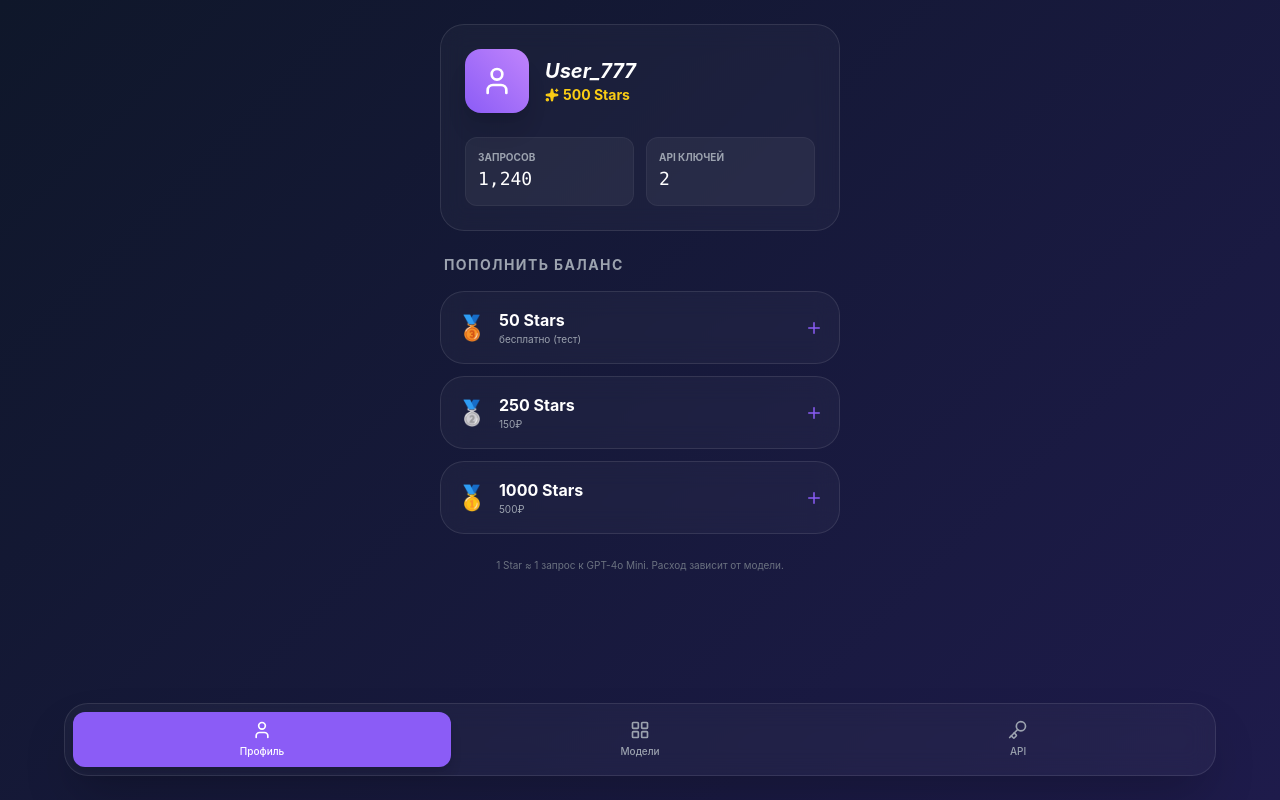
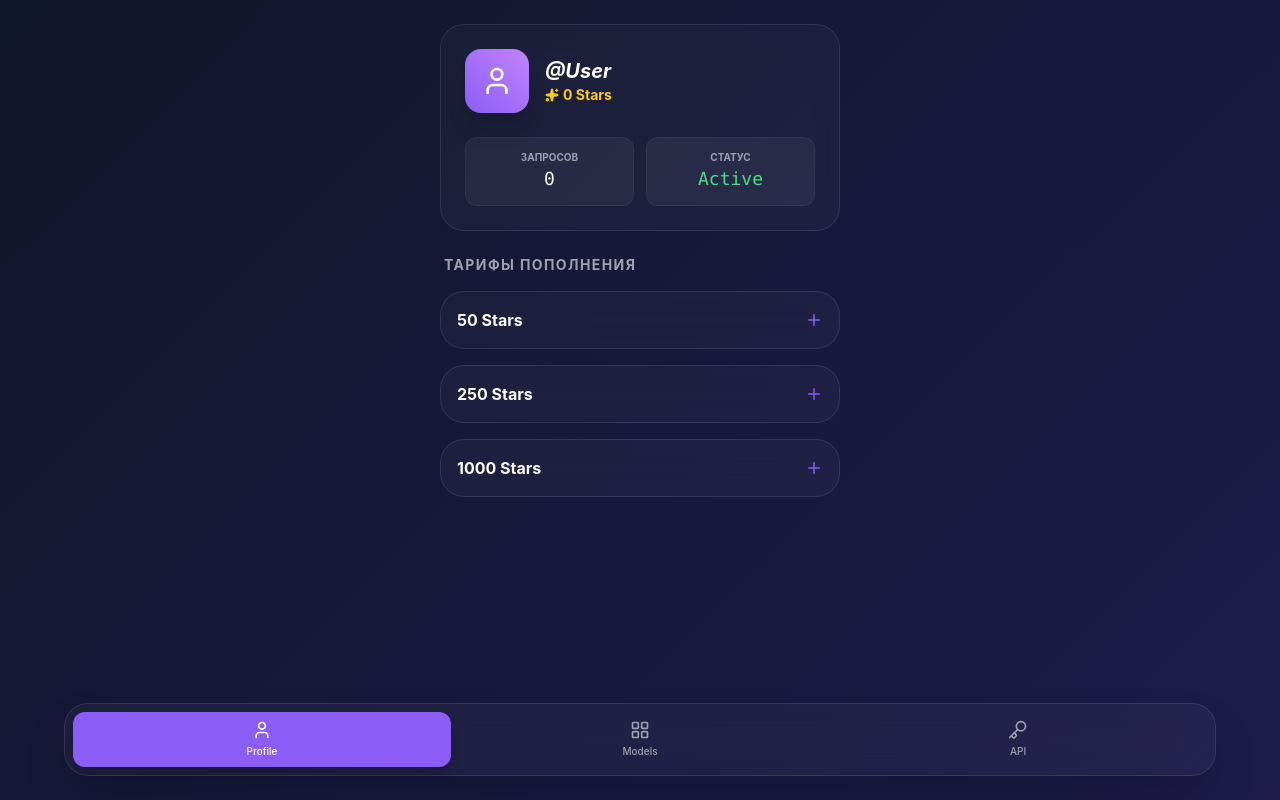
Before and after one commit to Kazeduun889/git-init-git-add-.-git-commit--m-Initial-commit-, a React (Vite) app: page / in a window 1280 px wide. Built offline with nearby package versions, Linux system fonts and the light colour scheme.

Commit message:
Added Supabase and full design

```diff
--- a/package.json
+++ b/package.json
@@ -10,6 +10,7 @@
     "preview": "vite preview"
   },
   "dependencies": {
+    "@supabase/supabase-js": "^2.104.0",
     "axios": "^1.15.2",
     "framer-motion": "^12.38.0",
     "lucide-react": "^1.8.0",
--- a/src/App.jsx
+++ b/src/App.jsx
@@ -1,246 +1,174 @@
 import React, { useState, useEffect } from 'react';
-import { User, LayoutGrid, Key, Sparkles } from 'lucide-react';
-import { Copy, Plus, Trash2, ShieldCheck, Key as KeyIcon } from 'lucide-react';
+import { User, LayoutGrid, Key, Sparkles, Copy, Plus, Trash2, ShieldCheck, Key as KeyIcon } from 'lucide-react';
+import { motion, AnimatePresence } from 'framer-motion';
+import { supabase } from './supabaseClient';
 
-// Импортируем будущие компоненты (пока создадим их внутри)
-const ProfileView = () => {
-  const [stars, setStars] = useState(500);
-
-  // Список тарифов (пакеты звезд)
-  const PACKS = [
-    { amount: 50, price: 'бесплатно (тест)', icon: '🥉' },
-    { amount: 250, price: '150₽', icon: '🥈' },
-    { amount: 1000, price: '500₽', icon: '🥇' },
+const AI_MODELS = [
+  { id: 'gpt-4o-mini', name: 'GPT-4o Mini', provider: 'OpenAI', type: 'Chat', price: '1 ⭐', icon: '⚡' },
+  { id: 'claude-3-haiku', name: 'Claude Haiku', provider: 'Anthropic', type: 'Chat', price: '1 ⭐', icon: '🎨' },
+  { id: 'gemini-flash', name: 'Gemini 1.5 Flash', provider: 'Google', type: 'Fast', price: '0.5 ⭐', icon: '💎' },
+  { id: 'llama-3-8b', name: 'Llama 3.1 8B', provider: 'Meta', type: 'Open', price: '0.2 ⭐', icon: '🦙' },
 ];
 
-  return (
+// --- Views ---
+
+const ProfileView = ({ userData }) => (
   <div className="p-6 space-y-6 animate-in fade-in duration-500 pb-24">
-      {/* Карточка профиля */}
     <div className="glass-card p-6 border-accent/20 bg-accent/5">
       <div className="flex items-center gap-4 mb-6">
         <div className="w-16 h-16 bg-gradient-to-tr from-accent to-purple-400 rounded-2xl flex items-center justify-center shadow-xl">
           <User size={32} className="text-white" />
         </div>
         <div>
-            <h2 className="text-xl font-bold italic">User_777</h2>
+          <h2 className="text-xl font-bold italic">@{userData?.username || 'User'}</h2>
           <div className="flex items-center gap-1 text-yellow-400">
             <Sparkles size={14} fill="currentColor" />
-              <span className="text-sm font-bold">{stars} Stars</span>
+            <span className="text-sm font-bold">{userData?.stars_balance || 0} Stars</span>
           </div>
         </div>
       </div>
-
-        {/* Мини-статистика */}
       <div className="grid grid-cols-2 gap-3">
         <div className="bg-white/5 p-3 rounded-xl border border-white/5">
-            <p className="text-[10px] text-gray-400 uppercase font-bold">Запросов</p>
-            <p className="text-lg font-mono">1,240</p>
+          <p className="text-[10px] text-gray-400 uppercase font-bold text-center">Запросов</p>
+          <p className="text-lg font-mono text-center">0</p>
         </div>
         <div className="bg-white/5 p-3 rounded-xl border border-white/5">
-            <p className="text-[10px] text-gray-400 uppercase font-bold">API Ключей</p>
-            <p className="text-lg font-mono">2</p>
+          <p className="text-[10px] text-gray-400 uppercase font-bold text-center">Статус</p>
+          <p className="text-lg font-mono text-center text-green-400">Active</p>
         </div>
       </div>
     </div>
-
-      {/* Пополнение баланса */}
     <div className="space-y-4">
-        <h3 className="text-sm font-bold text-gray-400 uppercase tracking-widest px-1">Пополнить баланс</h3>
-        <div className="grid gap-3">
-          {PACKS.map((pack) => (
-            <button
-              key={pack.amount}
-              className="glass-card p-4 flex items-center justify-between hover:bg-white/5 transition-all active:scale-[0.98] border-white/5 hover:border-accent/30"
-              onClick={() => setStars(stars + pack.amount)} // Пока просто имитируем
-            >
-              <div className="flex items-center gap-3">
-                <span className="text-2xl">{pack.icon}</span>
-                <div className="text-left">
-                  <p className="font-bold">{pack.amount} Stars</p>
-                  <p className="text-[10px] text-gray-400">{pack.price}</p>
-                </div>
-              </div>
+      <h3 className="text-sm font-bold text-gray-400 uppercase tracking-widest px-1">Тарифы пополнения</h3>
+      {[50, 250, 1000].map(amt => (
+        <button key={amt} className="w-full glass-card p-4 flex justify-between items-center hover:bg-white/5 transition-all">
+          <span className="font-bold">{amt} Stars</span>
           <Plus size={18} className="text-accent" />
         </button>
       ))}
     </div>
   </div>
-
-      <p className="text-[10px] text-center text-gray-500">
-        1 Star ≈ 1 запрос к GPT-4o Mini. Расход зависит от модели.
-      </p>
-    </div>
 );
-};
-
-// Данные моделей (позже вынесем в отдельный файл или API)
-const AI_MODELS = [
-  { id: 'gpt-4o-mini', name: 'GPT-4o Mini', provider: 'OpenAI', type: 'Chat', price: 'Cheap', icon: '⚡' },
-  { id: 'claude-3-haiku', name: 'Claude Haiku', provider: 'Anthropic', type: 'Chat', price: 'Cheap', icon: '🎨' },
-  { id: 'gemini-flash', name: 'Gemini 1.5 Flash', provider: 'Google', type: 'Fast', price: 'Free-ish', icon: '💎' },
-  { id: 'llama-3-8b', name: 'Llama 3.1 8B', provider: 'Meta', type: 'Open', price: 'Cheap', icon: '🦙' },
-];
 
 const ModelsView = () => (
-  <div className="p-6 space-y-6 animate-in slide-in-from-bottom-4 duration-500 pb-20">
-    <div className="flex justify-between items-end">
-      <div>
-        <h2 className="text-2xl font-bold">Нейросети</h2>
-        <p className="text-gray-400 text-sm">Выберите подходящую модель</p>
-      </div>
-      <div className="bg-accent/20 text-accent text-xs px-3 py-1 rounded-full border border-accent/30 font-medium">
-        {AI_MODELS.length} Доступно
-      </div>
-    </div>
-
-    <div className="grid gap-4">
+  <div className="p-6 space-y-4 pb-24 animate-in slide-in-from-bottom-4">
+    <h2 className="text-2xl font-bold mb-4 italic">Available Models</h2>
     {AI_MODELS.map((model) => (
       <div key={model.id} className="glass-card p-4 flex items-center justify-between group active:scale-[0.98] transition-all">
         <div className="flex items-center gap-4">
-            <div className="w-12 h-12 bg-white/5 rounded-2xl flex items-center justify-center text-2xl shadow-inner border border-white/10 group-hover:border-accent/50 transition-colors">
+          <div className="w-12 h-12 bg-white/5 rounded-2xl flex items-center justify-center text-2xl border border-white/10 group-hover:border-accent/50 transition-colors">
             {model.icon}
           </div>
           <div>
-              <h3 className="font-bold text-white tracking-wide">{model.name}</h3>
-              <div className="flex gap-2 mt-1">
-                <span className="text-[10px] bg-white/5 px-2 py-0.5 rounded text-gray-400 uppercase font-bold tracking-wider italic">
-                  {model.provider}
-                </span>
-                <span className="text-[10px] text-green-400 font-medium">
-                   ● {model.price}
-                </span>
+            <h3 className="font-bold text-white">{model.name}</h3>
+            <div className="flex gap-2 mt-1 items-center">
+              <span className="text-[9px] bg-accent/20 text-accent px-1.5 py-0.5 rounded uppercase font-black">{model.provider}</span>
+              <span className="text-[10px] text-gray-400">{model.price} / req</span>
             </div>
           </div>
         </div>
+        <Sparkles size={18} className="text-gray-600 group-hover:text-accent transition-colors" />
+      </div>
+    ))}
+  </div>
+);
 
-          <button className="p-2 bg-white/5 rounded-xl text-gray-400 hover:text-white hover:bg-accent transition-all">
-            <Sparkles size={18} />
+const ApiView = ({ tgId }) => {
+  const [keys, setKeys] = useState([]);
+
+  useEffect(() => {
+    if (tgId) fetchKeys();
+  }, [tgId]);
+
+  const fetchKeys = async () => {
+    const { data } = await supabase.from('api_keys').select('*').eq('user_id', tgId);
+    if (data) setKeys(data);
+  };
+
+  const createKey = async () => {
+    const newKeyValue = `nx_sk_${Math.random().toString(36).substring(7)}`;
+    const { data, error } = await supabase.from('api_keys').insert([
+      { user_id: tgId, key_name: `Key ${keys.length + 1}`, key_value: newKeyValue }
+    ]).select();
+    if (data) setKeys([...data, ...keys]);
+  };
+
+  return (
+    <div className="p-6 space-y-6 pb-24 animate-in slide-in-from-bottom-4">
+      <div className="flex justify-between items-center"><h2 className="text-2xl font-bold">API Access</h2><ShieldCheck className="text-green-400" /></div>
+      <button onClick={createKey} className="w-full glass-card border-dashed border-accent/40 p-4 flex items-center justify-center gap-2 text-accent hover:bg-accent/5 transition-all">
+        <Plus size={20} /> <span className="font-semibold">Generate New Key</span>
       </button>
+      <div className="space-y-4">
+        {keys.map(k => (
+          <div key={k.id} className="glass-card p-4 space-y-3">
+            <div className="flex justify-between items-start">
+              <h4 className="font-bold text-sm">{k.key_name}</h4>
+              <Trash2 size={14} className="text-gray-600" />
+            </div>
+            <div className="flex items-center justify-between bg-black/20 rounded-xl px-3 py-2 border border-white/5 font-mono text-[10px] text-accent">
+              {k.key_value} <Copy size={12} className="text-gray-500" />
+            </div>
           </div>
         ))}
       </div>
     </div>
   );
+};
 
-const ApiView = () => {
-  const [keys, setKeys] = useState([
-    { id: 1, name: 'Main Project', key: 'nx_sk_...4a2b', created: '12.05.2024' }
-  ]);
+// --- Main App Component ---
 
-  const generateKey = () => {
-    const newKey = {
-      id: Date.now(),
-      name: `Key #${keys.length + 1}`,
-      key: `nx_sk_${Math.random().toString(36).substring(7)}`,
-      created: new Date().toLocaleDateString()
-    };
-    setKeys([newKey, ...keys]);
+export default function App() {
+  const [activeTab, setActiveTab] = useState('home');
+  const [userData, setUserData] = useState(null);
+
+  useEffect(() => {
+    const tg = window.Telegram?.WebApp;
+    if (tg) {
+      tg.ready();
+      tg.expand();
+      tg.backgroundColor = '#0f172a';
+      const user = tg.initDataUnsafe?.user;
+      if (user) syncUser(user);
+    }
+  }, []);
+
+  const syncUser = async (tgUser) => {
+    let { data } = await supabase.from('profiles').select('*').eq('telegram_id', tgUser.id).single();
+    if (!data) {
+      const { data: newUser } = await supabase.from('profiles').insert([
+        { telegram_id: tgUser.id, username: tgUser.username || 'user', stars_balance: 500 }
+      ]).select().single();
+      setUserData(newUser);
+    } else {
+      setUserData(data);
+    }
   };
 
   return (
-    <div className="p-6 space-y-6 animate-in slide-in-from-bottom-4 duration-500 pb-20">
-      <div className="flex justify-between items-center">
-        <h2 className="text-2xl font-bold">API Доступ</h2>
-        <div className="p-2 bg-green-500/20 text-green-400 rounded-lg">
-          <ShieldCheck size={20} />
-        </div>
-      </div>
-
-      {/* Кнопка создания */}
-      <button
-        onClick={generateKey}
-        className="w-full glass-card border-dashed border-accent/40 p-4 flex items-center justify-center gap-2 text-accent hover:bg-accent/5 transition-all group"
-      >
-        <Plus size={20} className="group-hover:rotate-90 transition-transform" />
-        <span className="font-semibold">Создать новый API ключ</span>
-      </button>
-
-      {/* Список ключей */}
-      <div className="space-y-4">
-        <p className="text-xs text-gray-500 uppercase font-bold tracking-widest px-1">Ваши активные ключи</p>
-
-        {keys.map((k) => (
-          <div key={k.id} className="glass-card p-4 space-y-3 relative overflow-hidden group">
-            <div className="flex justify-between items-start">
-              <div>
-                <h4 className="font-bold text-sm">{k.name}</h4>
-                <p className="text-[10px] text-gray-500">{k.created}</p>
-              </div>
-              <button className="text-gray-600 hover:text-red-400 transition-colors">
-                <Trash2 size={16} />
-              </button>
-            </div>
-
-            <div className="flex items-center justify-between bg-black/20 rounded-xl px-3 py-2 border border-white/5">
-              <code className="text-xs text-accent font-mono">{k.key}</code>
-              <button className="text-gray-400 hover:text-white transition-colors">
-                <Copy size={14} />
-              </button>
-            </div>
-          </div>
-        ))}
-      </div>
-
-      {/* Инфо-блок */}
-      <div className="bg-blue-500/10 border border-blue-500/20 rounded-2xl p-4">
-        <h4 className="text-blue-400 text-sm font-bold mb-1 flex items-center gap-2">
-          <KeyIcon size={14} /> Base URL
-        </h4>
-        <code className="text-[10px] text-gray-300 break-all">
-          https://api.your-aggregator.com/v1
-        </code>
-      </div>
-    </div>
-  );
-};
-
-function App() {
-  const [activeTab, setActiveTab] = useState('home');
-
-  useEffect(() => {
-    if (window.Telegram?.WebApp) {
-      window.Telegram.WebApp.ready();
-      window.Telegram.WebApp.backgroundColor = '#0f172a';
-    }
-  }, []);
-
-  return (
-    <div className="flex flex-col h-screen max-w-md mx-auto">
-      {/* Основной контент */}
-      <main className="flex-1 overflow-y-auto pb-24">
-        {activeTab === 'home' && <ProfileView />}
+    <div className="flex flex-col h-screen max-w-md mx-auto relative overflow-hidden">
+      <main className="flex-1 overflow-y-auto">
+        {activeTab === 'home' && <ProfileView userData={userData} />}
         {activeTab === 'models' && <ModelsView />}
-        {activeTab === 'api' && <ApiView />}
+        {activeTab === 'api' && <ApiView tgId={userData?.telegram_id} />}
       </main>
 
-      {/* Нижняя навигация */}
       <nav className="fixed bottom-6 left-1/2 -translate-x-1/2 w-[90%] glass-card p-2 flex justify-between items-center z-50 shadow-2xl">
+        {[
+          { id: 'home', icon: User, label: 'Profile' },
+          { id: 'models', icon: LayoutGrid, label: 'Models' },
+          { id: 'api', icon: Key, label: 'API' }
+        ].map(tab => (
           <button
-          onClick={() => setActiveTab('home')}
-          className={`flex-1 flex flex-col items-center py-2 rounded-xl transition-all ${activeTab === 'home' ? 'bg-accent text-white shadow-lg' : 'text-gray-400'}`}
+            key={tab.id}
+            onClick={() => setActiveTab(tab.id)}
+            className={`flex-1 flex flex-col items-center py-2 rounded-xl transition-all ${activeTab === tab.id ? 'bg-accent text-white shadow-lg' : 'text-gray-400'}`}
           >
-          <User size={20} />
-          <span className="text-[10px] mt-1 font-medium">Профиль</span>
+            <tab.icon size={20} />
+            <span className="text-[10px] mt-1 font-medium">{tab.label}</span>
           </button>
-
-        <button
-          onClick={() => setActiveTab('models')}
-          className={`flex-1 flex flex-col items-center py-2 rounded-xl transition-all ${activeTab === 'models' ? 'bg-accent text-white shadow-lg' : 'text-gray-400'}`}
-        >
-          <LayoutGrid size={20} />
-          <span className="text-[10px] mt-1 font-medium">Модели</span>
-        </button>
-
-        <button
-          onClick={() => setActiveTab('api')}
-          className={`flex-1 flex flex-col items-center py-2 rounded-xl transition-all ${activeTab === 'api' ? 'bg-accent text-white shadow-lg' : 'text-gray-400'}`}
-        >
-          <Key size={20} />
-          <span className="text-[10px] mt-1 font-medium">API</span>
-        </button>
+        ))}
       </nav>
     </div>
   );
 }
-
-export default App;
--- /dev/null
+++ b/src/supabaseClient.js
@@ -0,0 +1,6 @@
+import { createClient } from '@supabase/supabase-js'
+
+const supabaseUrl = 'https://jozhcryabkfdvfyjqmdd.supabase.co'
+const supabaseAnonKey = 'eyJhbGciOiJIUzI1NiIsInR5cCI6IkpXVCJ9.eyJpc3MiOiJzdXBhYmFzZSIsInJlZiI6ImpvemhjcnlhYmtmZHZmeWpxbWRkIiwicm9sZSI6ImFub24iLCJpYXQiOjE3NzY3OTEzNTMsImV4cCI6MjA5MjM2NzM1M30.SuNIr7kzLWqnVe8ezPJssceQTRH1Y3VhorIyrvIJHpY'
+
+export const supabase = createClient(supabaseUrl, supabaseAnonKey)
```
Also changed, not shown: 1 other file (tests, documents, lock files or other folders). Lines whose indentation alone changed are shown as unchanged.
